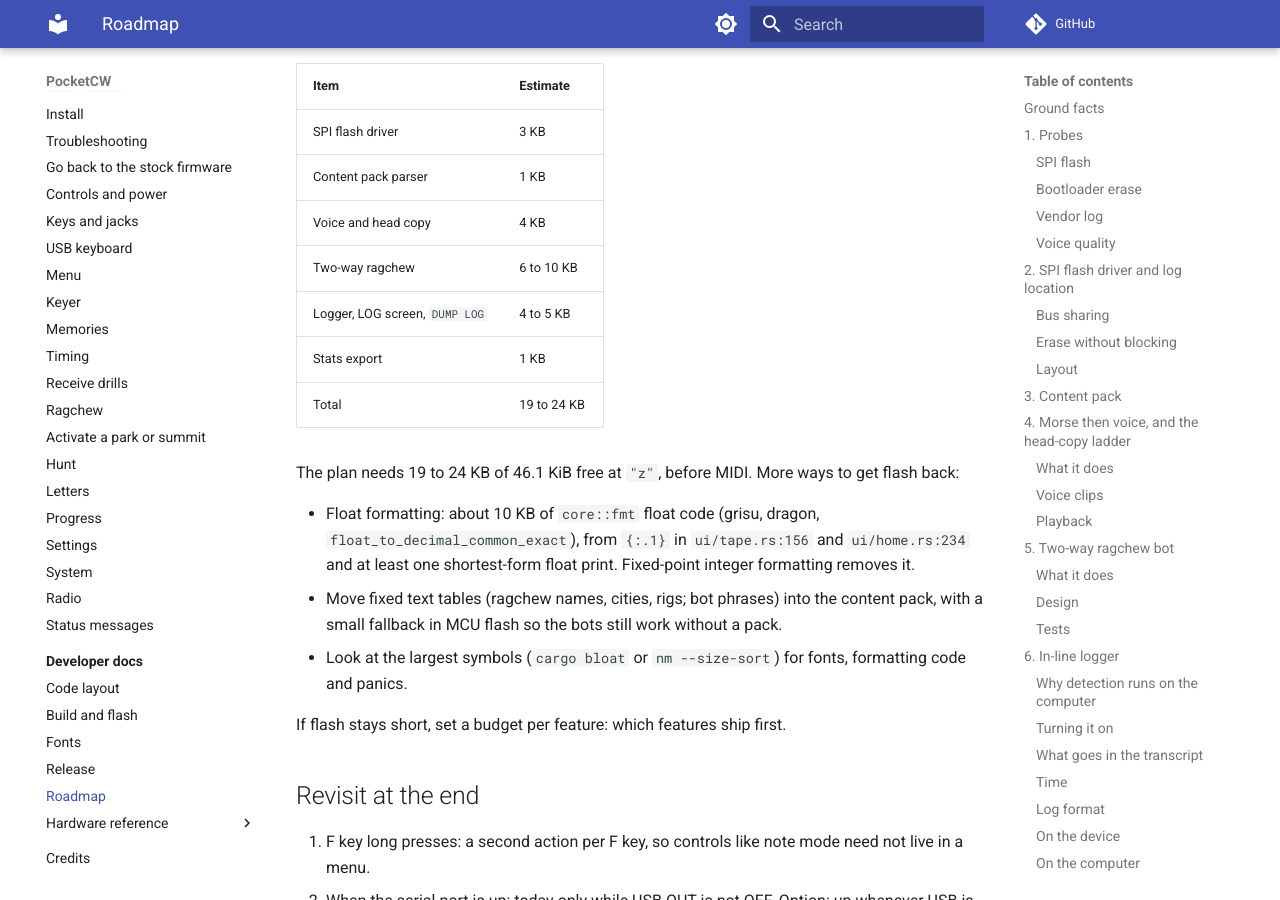
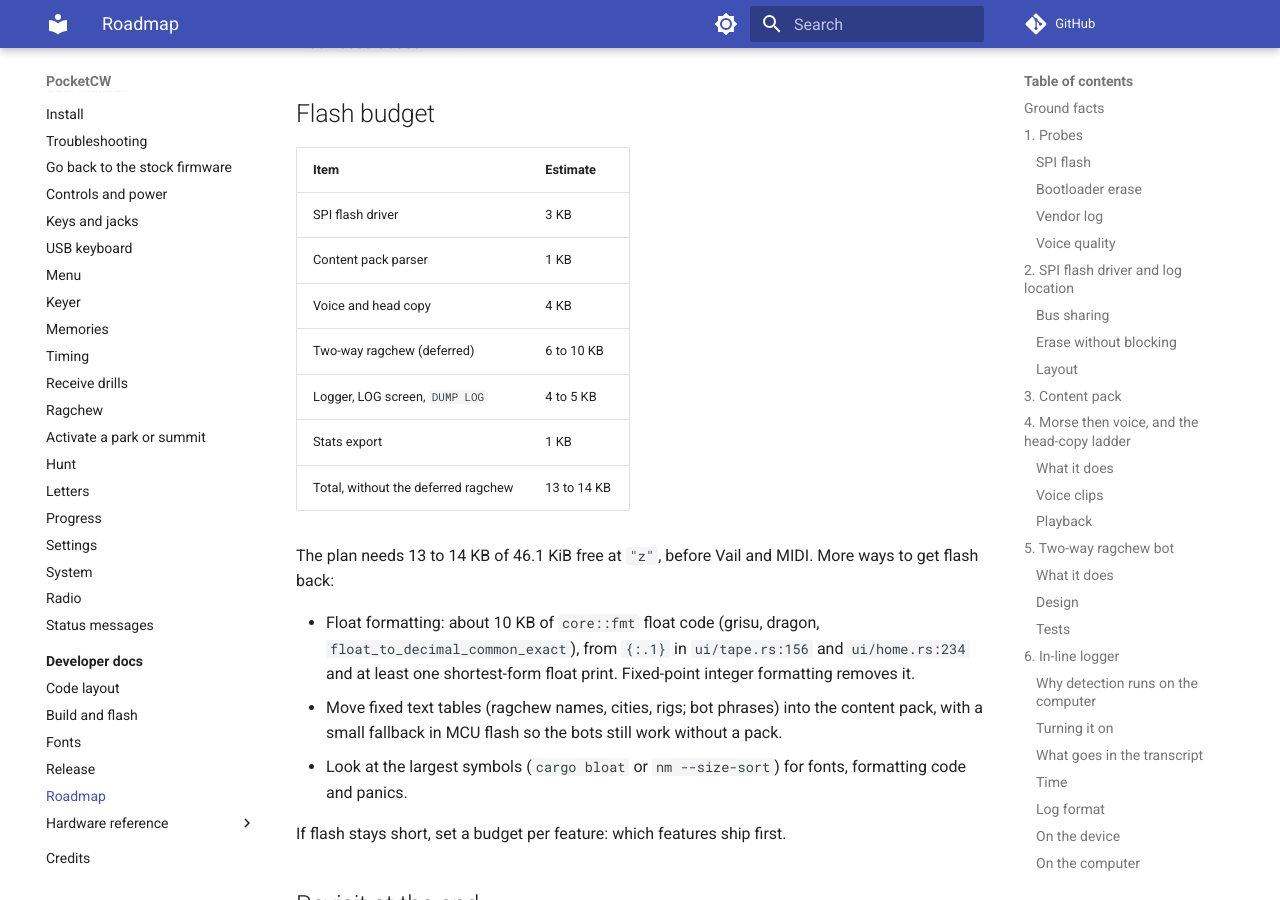
Before and after one commit to kvmet/k5mme_pocketcw, an MkDocs documentation site: the page built from docs/dev/roadmap.md, in a window 1280 px wide and 900 px high, scrolled down 9996 px. Built offline with MkDocs 1.6.1 and Material for MkDocs 9.7.7, drawn with Linux system fonts in a browser that asks for light colours; comment, search, counter and statistics services are not loaded; some of the changed text lies outside the part shown.

Commit message:
docs(roadmap): defer the two-way ragchew bot

```diff
--- a/docs/dev/roadmap.md
+++ b/docs/dev/roadmap.md
@@ -6,7 +6,7 @@ The planned work after USB: the SPI flash, copy training, two-way QSOs, and an i
 2. SPI flash driver and log location
 3. Content pack
 4. Morse then voice, and the head-copy ladder
-5. Two-way ragchew bot
+5. Two-way ragchew bot: deferred
 6. In-line logger: raw transcripts on the device, QSO detection on the computer
 7. Stats export
 8. Later: send drill, keyer extras, games
@@ -139,6 +139,8 @@ Flash cost: about 4 KB.
 
 ## 5. Two-way ragchew bot
 
+Deferred on 2026-10-25. The POTA and SOTA modes already give two-way practice, and its 6 to 10 KB of flash goes to Vail and MIDI support instead.
+
 ### What it does
 
 You are one of the two stations. The bot calls CQ or answers yours. The QSO runs as on the air: reports, names, QTH, rig, antenna, weather, then 73. The bot answers what you send: it sends your report back, uses your name, asks `AGN?` about a field it could not read, and answers `QRS` and `?`.
@@ -254,12 +256,12 @@ Flash cost: about 1 KB.
 | SPI flash driver | 3 KB |
 | Content pack parser | 1 KB |
 | Voice and head copy | 4 KB |
-| Two-way ragchew | 6 to 10 KB |
+| Two-way ragchew (deferred) | 6 to 10 KB |
 | Logger, LOG screen, `DUMP LOG` | 4 to 5 KB |
 | Stats export | 1 KB |
-| Total | 19 to 24 KB |
+| Total, without the deferred ragchew | 13 to 14 KB |
 
-The plan needs 19 to 24 KB of 46.1 KiB free at `"z"`, before MIDI. More ways to get flash back:
+The plan needs 13 to 14 KB of 46.1 KiB free at `"z"`, before Vail and MIDI. More ways to get flash back:
 
 - Float formatting: about 10 KB of `core::fmt` float code (grisu, dragon, `float_to_decimal_common_exact`), from `{:.1}` in `ui/tape.rs:156` and `ui/home.rs:234` and at least one shortest-form float print. Fixed-point integer formatting removes it.
 - Move fixed text tables (ragchew names, cities, rigs; bot phrases) into the content pack, with a small fallback in MCU flash so the bots still work without a pack.
```
